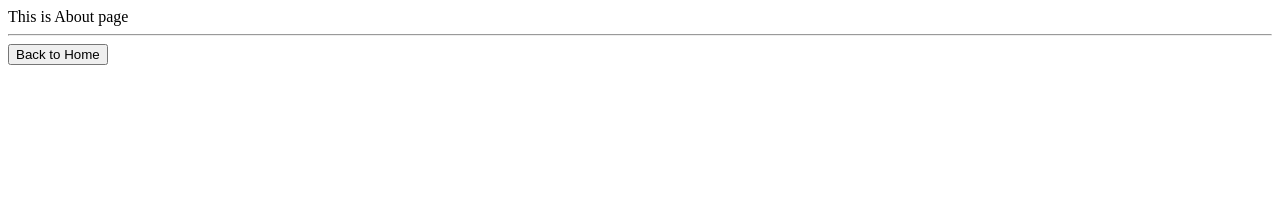
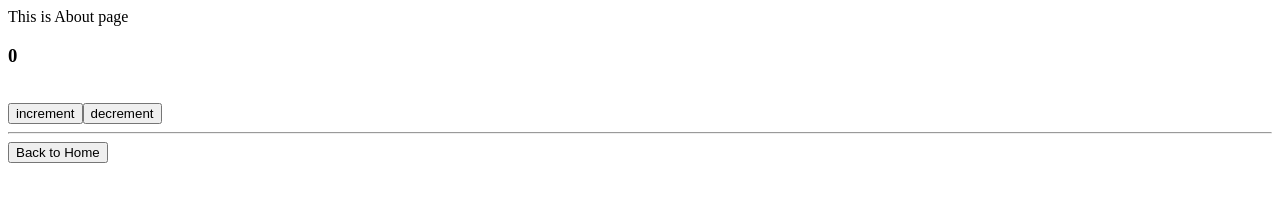
Before and after one commit to shahzain-lab/Gatsby, a Gatsby site: page /About in a window 1280 px wide. Built offline with nearby package versions, Linux system fonts and the light colour scheme; Gatsby itself is replaced by a stand-in of ours.

Commit message:
counter app in gatsby

```diff
--- /dev/null
+++ b/src/components/counter.js
@@ -0,0 +1,15 @@
+import React, {useState} from 'react';
+
+
+export default function Counter(){
+   const [counter , setCounter] = useState(0)
+
+    return(
+        <div>
+            <h3>{counter}</h3>
+            <br />
+            <button onClick={() => setCounter( counter + 1 )}>increment</button>
+            <button onClick={() => setCounter( counter - 1 )}>decrement</button>
+        </div>
+    )
+}
--- a/src/pages/About.js
+++ b/src/pages/About.js
@@ -1,10 +1,13 @@
 import React from 'react';
 import { Link, navigate } from 'gatsby';
+import Counter from '../components/counter';
 
 export default function About(){
     return(
         <div>
             This is About page
+            <br />
+            <Counter />
             <hr/>
             <button onClick={() =>
                navigate('/')
```
